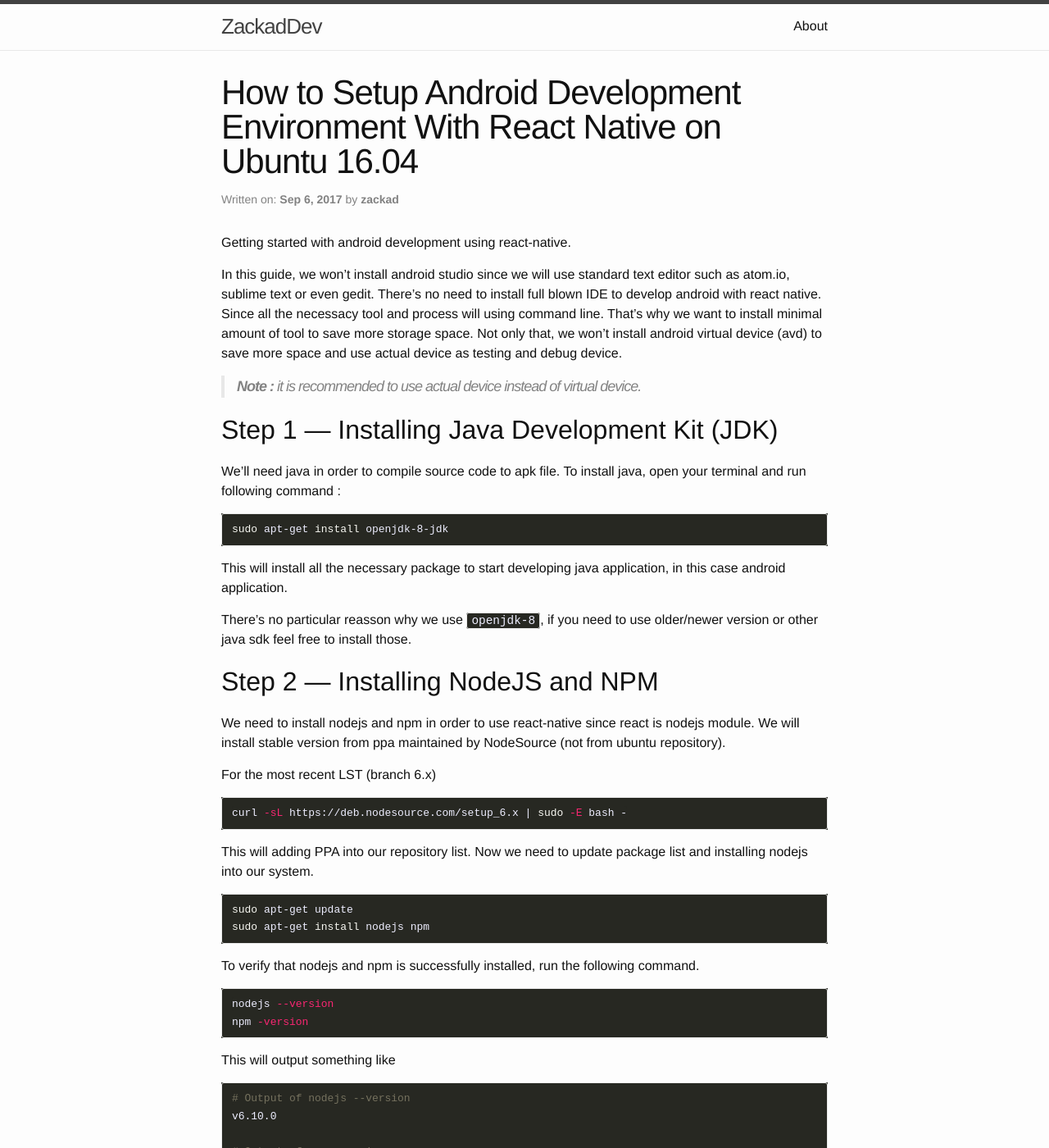
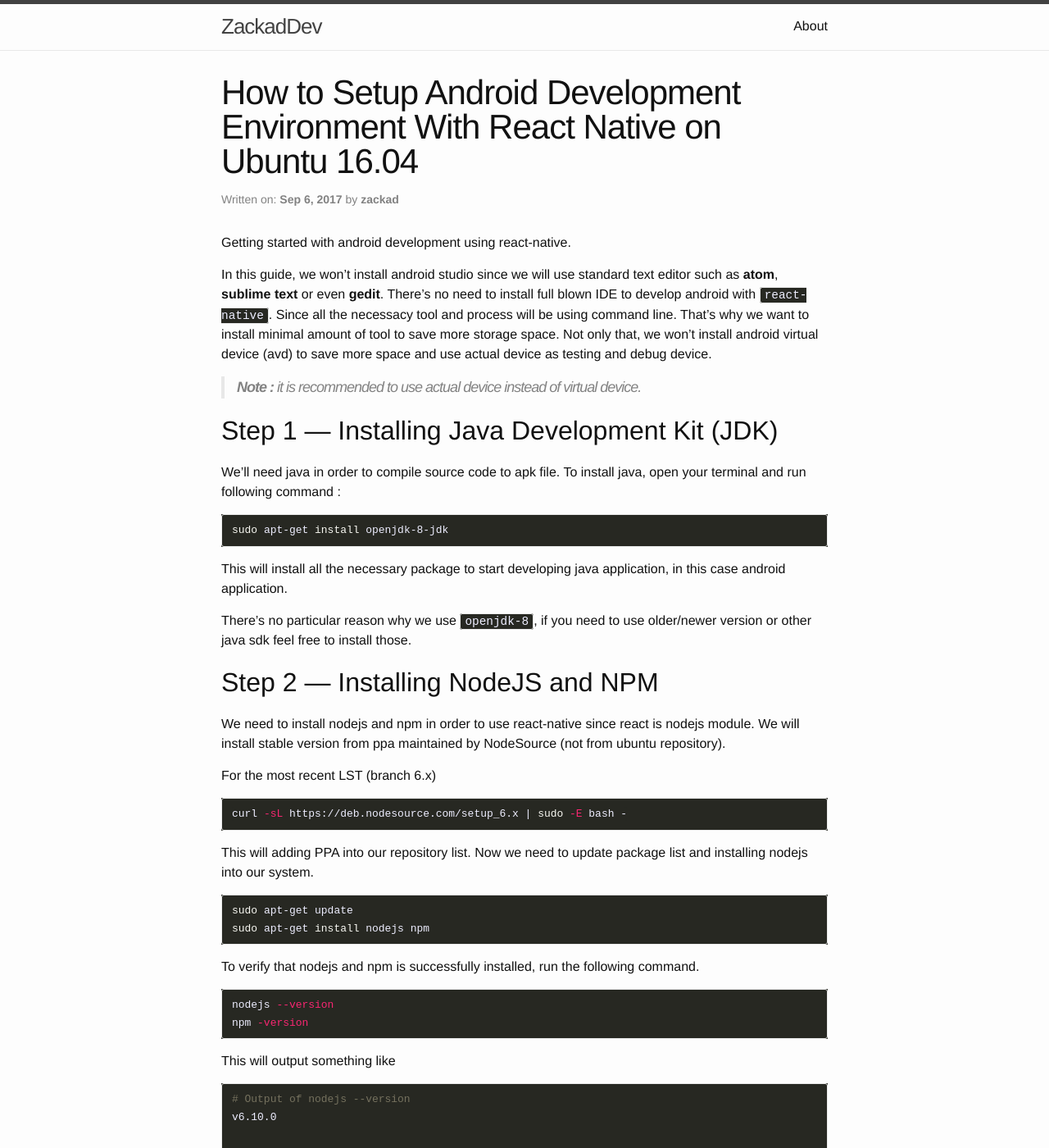
Before and after one commit to zackad/blog-src, a Jekyll site: the page built from _posts/2017-09-06-setup-android-development-environment-with-react-native-on-ubuntu.md, in a window 1280 px wide and 1400 px high. Shown: the whole window at 82% size. Built offline with Jekyll 4.4.1, drawn with Linux system fonts in a browser that asks for light colours; comment, search, counter and statistics services are not loaded; some of the changed text lies outside the part shown.

Commit message:
fix typo

````diff
--- a/_layouts/home.html
+++ b/_layouts/home.html
@@ -15,7 +15,7 @@ layout: default
         {% endif %}
         <span class="post-meta"> by {{ post.author }}</span>
         <p>
-          {{ post.content | strip_html | truncatewords: 100, "..." }}
+          {{ post.excerpt | strip_html | truncatewords: 100, "..." }}
         </p>
         <hr>
       </li>
--- a/_posts/2017-09-06-setup-android-development-environment-with-react-native-on-ubuntu.md
+++ b/_posts/2017-09-06-setup-android-development-environment-with-react-native-on-ubuntu.md
@@ -5,7 +5,7 @@ tags: android react
 ---
 Getting started with android development using react-native.
 
-In this guide, we won't install android studio since we will use standard text editor such as atom.io, sublime text or even gedit. There's no need to install full blown IDE to develop android with react native. Since all the necessacy tool and process will using command line. That's why we want to install minimal amount of tool to save more storage space. Not only that, we won't install android virtual device (avd) to save more space and use actual device as testing and debug device.
+In this guide, we won't install android studio since we will use standard text editor such as **atom**, **sublime text** or even **gedit**. There's no need to install full blown IDE to develop android with `react-native`. Since all the necessacy tool and process will be using command line. That's why we want to install minimal amount of tool to save more storage space. Not only that, we won't install android virtual device (avd) to save more space and use actual device as testing and debug device.
 
 > **Note :** it is recommended to use actual device instead of virtual device.
 
@@ -19,7 +19,7 @@ sudo apt-get install openjdk-8-jdk
 
 This will install all the necessary package to start developing java application, in this case android application.
 
-There's no particular reasson why we use `openjdk-8`, if you need to use older/newer version or other java sdk feel free to install those.
+There's no particular reason why we use `openjdk-8`, if you need to use older/newer version or other java sdk feel free to install those.
 
 ## Step 2 — Installing NodeJS and NPM
 
@@ -196,7 +196,8 @@ In this case, it's `22b8`. That's the identifier for Motorola.
 You'll need to input this into your udev rules in order to get up and running:
 
 ```bash
-echo SUBSYSTEM=="usb", ATTR{idVendor}=="22b8", MODE="0666", GROUP="plugdev" | sudo tee /etc/udev/rules.d/51-android-usb.rules
+echo SUBSYSTEM=="usb", ATTR{idVendor}=="22b8", MODE="0666", GROUP="plugdev" \
+    | sudo tee /etc/udev/rules.d/51-android-usb.rules
 ```
 
 Make sure that you replace 22b8 with the identifier you get in the above command.
````
Also changed, not shown: other parts of _posts/2017-09-06-setup-android-development-environment-with-react-native-on-ubuntu.md (+1 -1 lines).
